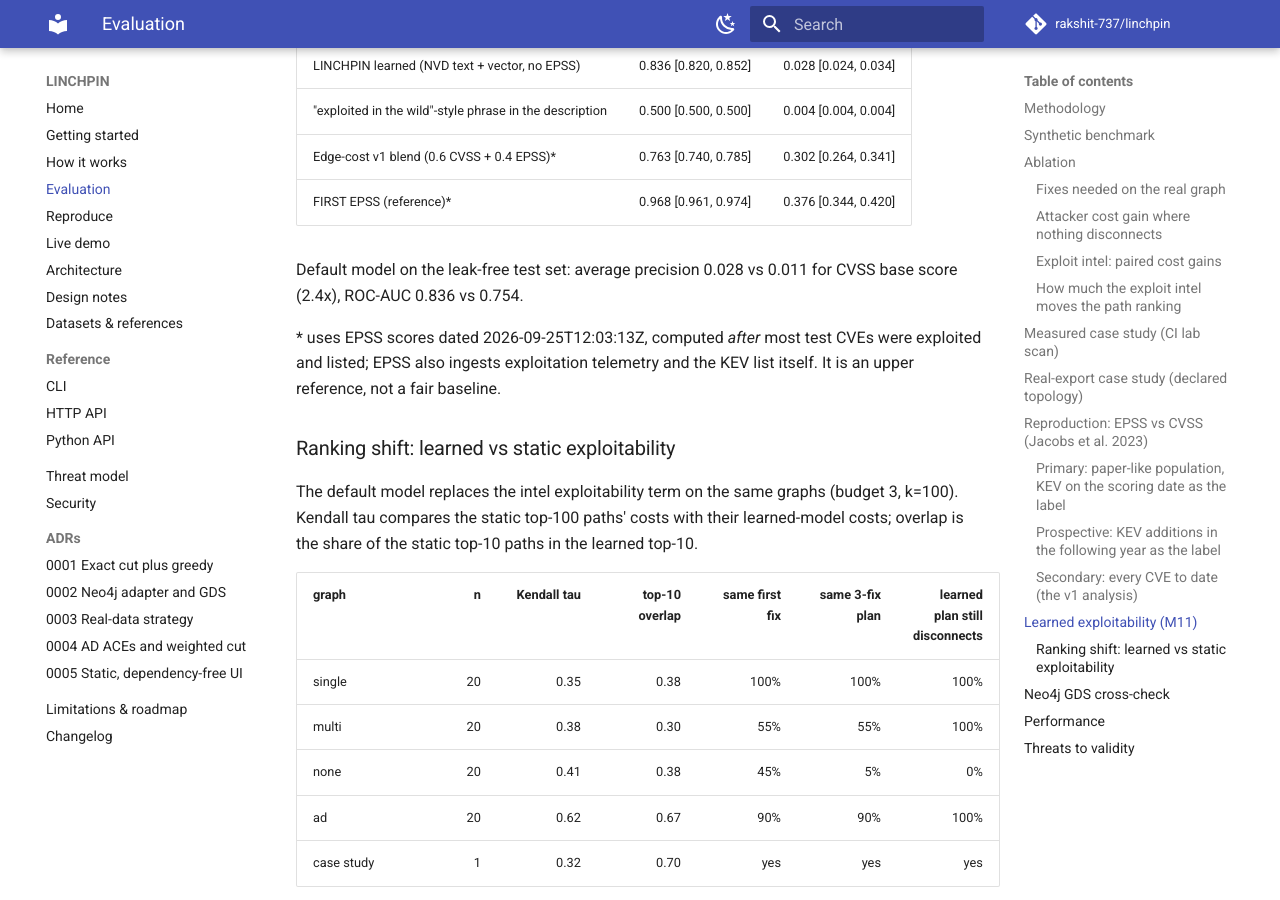
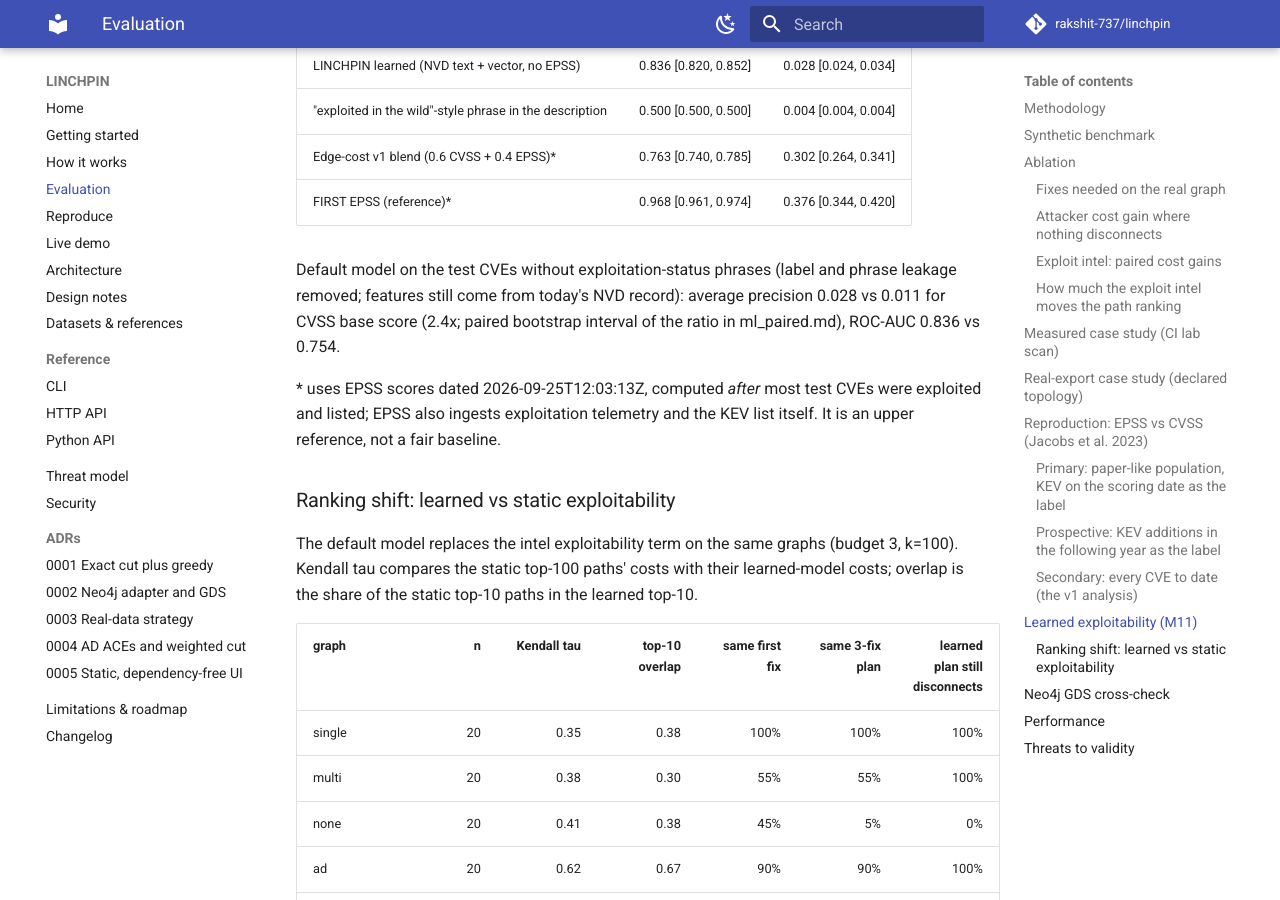
Before and after one commit to rakshit-737/linchpin, an MkDocs documentation site: the page built from docs/evaluation.md, in a window 1280 px wide and 900 px high, scrolled down 26860 px. Built offline with MkDocs 1.6.1 and Material for MkDocs 9.7.7, drawn with Linux system fonts in a browser that asks for light colours; comment, search, counter and statistics services are not loaded.

Commit message:
docs(results): re-render ml_exploitability.md without 'leak-free'
Same JSON (numbers unchanged); text only.

Co-Authored-By: Claude <noreply@anthropic.com>

```diff
--- a/benchmarks/results/ml_exploitability.md
+++ b/benchmarks/results/ml_exploitability.md
@@ -62,7 +62,7 @@ Description leakage: 60 test KEV CVEs and 233 non-KEV ones have a description th
 | Edge-cost v1 blend (0.6 CVSS + 0.4 EPSS)* | 0.763 [0.740, 0.785] | 0.302 [0.264, 0.341] |
 | FIRST EPSS (reference)* | 0.968 [0.961, 0.974] | 0.376 [0.344, 0.420] |
 
-Default model on the leak-free test set: average precision 0.028 vs 0.011 for CVSS base score (2.4x), ROC-AUC 0.836 vs 0.754.
+Default model on the test CVEs without exploitation-status phrases (label and phrase leakage removed; features still come from today's NVD record): average precision 0.028 vs 0.011 for CVSS base score (2.4x; paired bootstrap interval of the ratio in ml_paired.md), ROC-AUC 0.836 vs 0.754.
 
 \* uses EPSS scores dated 2026-09-25T12:03:13Z, computed *after* most test CVEs were exploited and listed; EPSS also ingests exploitation telemetry and the KEV list itself. It is an upper reference, not a fair baseline.
 
```
